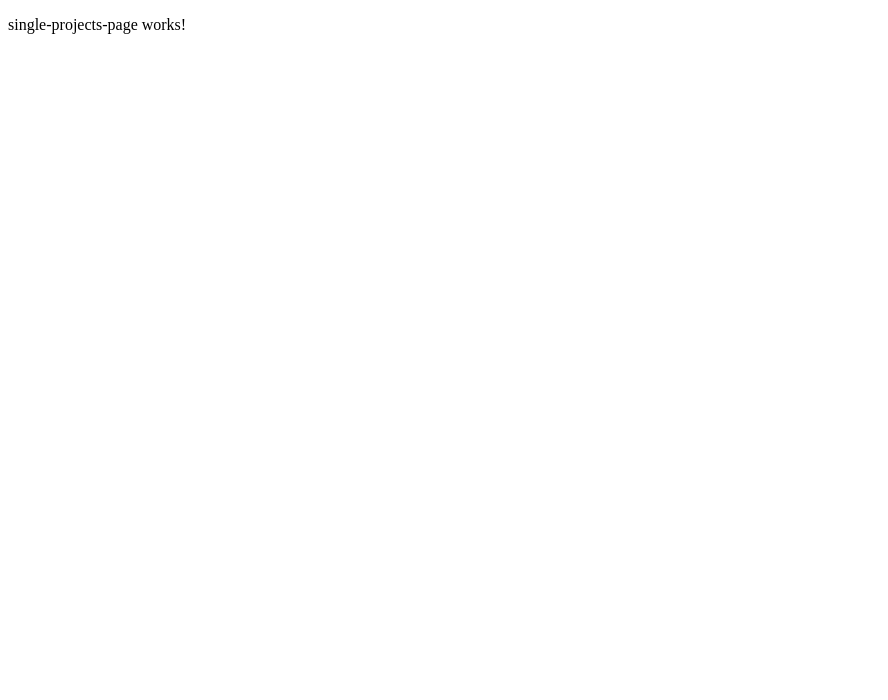
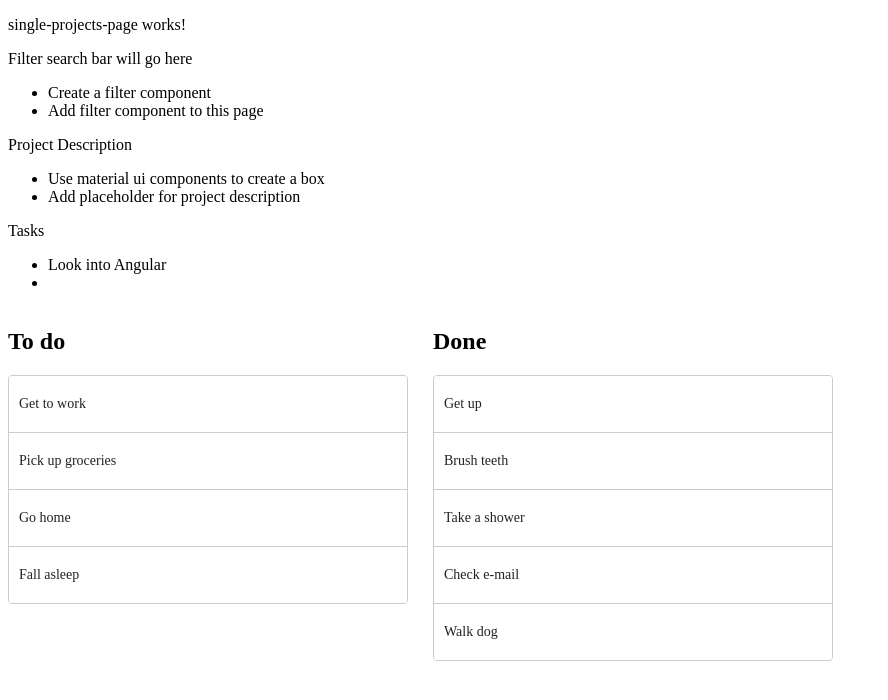
Before and after one commit to mhamiltonacademy/AstroNote, an Angular app: page /single-page in a window 1280 px wide. Shown: the top 700 px of the page, without its empty margins (0-888 px from the left). Built offline with nearby package versions, Linux system fonts and the light colour scheme.

Commit message:
implemented the DrageDropModule

```diff
--- a/package.json
+++ b/package.json
@@ -11,6 +11,7 @@
   "private": true,
   "dependencies": {
     "@angular/animations": "~13.2.0",
+    "@angular/cdk": "^13.3.0",
     "@angular/common": "~13.2.0",
     "@angular/compiler": "~13.2.0",
     "@angular/core": "~13.2.0",
--- /dev/null
+++ b/src/app/drag-drop-tasks/drag-drop-tasks.component.css
@@ -0,0 +1,54 @@
+.example-container {
+    width: 400px;
+    max-width: 100%;
+    margin: 0 25px 25px 0;
+    display: inline-block;
+    vertical-align: top;
+  }
+
+  .example-list {
+    border: solid 1px #ccc;
+    min-height: 60px;
+    background: white;
+    border-radius: 4px;
+    overflow: hidden;
+    display: block;
+  }
+
+  .example-box {
+    padding: 20px 10px;
+    border-bottom: solid 1px #ccc;
+    color: rgba(0, 0, 0, 0.87);
+    display: flex;
+    flex-direction: row;
+    align-items: center;
+    justify-content: space-between;
+    box-sizing: border-box;
+    cursor: move;
+    background: white;
+    font-size: 14px;
+  }
+
+  .cdk-drag-preview {
+    box-sizing: border-box;
+    border-radius: 4px;
+    box-shadow: 0 5px 5px -3px rgba(0, 0, 0, 0.2),
+                0 8px 10px 1px rgba(0, 0, 0, 0.14),
+                0 3px 14px 2px rgba(0, 0, 0, 0.12);
+  }
+
+  .cdk-drag-placeholder {
+    opacity: 0;
+  }
+
+  .cdk-drag-animating {
+    transition: transform 250ms cubic-bezier(0, 0, 0.2, 1);
+  }
+
+  .example-box:last-child {
+    border: none;
+  }
+
+  .example-list.cdk-drop-list-dragging .example-box:not(.cdk-drag-placeholder) {
+    transition: transform 250ms cubic-bezier(0, 0, 0.2, 1);
+  }
--- /dev/null
+++ b/src/app/drag-drop-tasks/drag-drop-tasks.component.html
@@ -0,0 +1,27 @@
+<div class="example-container">
+    <h2>To do</h2>
+
+    <div
+        cdkDropList
+        #todoList="cdkDropList"
+        [cdkDropListData]="todo"
+        [cdkDropListConnectedTo]="[doneList]"
+        class="example-list"
+        (cdkDropListDropped)="drop($event)">
+        <div class="example-box" *ngFor="let item of todo" cdkDrag>{{item}}</div>
+    </div>
+</div>
+
+<div class="example-container">
+    <h2>Done</h2>
+
+    <div
+        cdkDropList
+        #doneList="cdkDropList"
+        [cdkDropListData]="done"
+        [cdkDropListConnectedTo]="[todoList]"
+        class="example-list"
+        (cdkDropListDropped)="drop($event)">
+        <div class="example-box" *ngFor="let item of done" cdkDrag>{{item}}</div>
+    </div>
+</div>
--- /dev/null
+++ b/src/app/drag-drop-tasks/drag-drop-tasks.component.ts
@@ -0,0 +1,28 @@
+import { Component, OnInit } from '@angular/core';
+import {CdkDragDrop, moveItemInArray, transferArrayItem} from '@angular/cdk/drag-drop';
+
+@Component({
+  selector: 'app-drag-drop-tasks',
+  templateUrl: './drag-drop-tasks.component.html',
+  styleUrls: ['./drag-drop-tasks.component.css']
+})
+export class DragDropTasksComponent {
+
+    todo = ['Get to work', 'Pick up groceries', 'Go home', 'Fall asleep'];
+
+    done = ['Get up', 'Brush teeth', 'Take a shower', 'Check e-mail', 'Walk dog'];
+
+    drop(event: CdkDragDrop<string[]>) {
+      if (event.previousContainer === event.container) {
+        moveItemInArray(event.container.data, event.previousIndex, event.currentIndex);
+      } else {
+        transferArrayItem(
+          event.previousContainer.data,
+          event.container.data,
+          event.previousIndex,
+          event.currentIndex,
+        );
+      }
+    }
+
+}
--- a/src/app/single-projects-page/single-projects-page.component.html
+++ b/src/app/single-projects-page/single-projects-page.component.html
@@ -1 +1,20 @@
 <p>single-projects-page works!</p>
+
+<p>Filter search bar will go here</p>
+<ul>
+    <li>Create a filter component</li>
+    <li>Add filter component to this page</li>
+</ul>
+
+<p>Project Description</p>
+<ul>
+    <li>Use material ui components to create a box</li>
+    <li>Add placeholder for project description</li>
+</ul>
+
+<p>Tasks</p>
+<ul>
+    <li>Look into Angular </li>
+    <li></li>
+</ul>
+<app-drag-drop-tasks></app-drag-drop-tasks>
--- a/src/app/single-projects-page/single-projects-page.component.ts
+++ b/src/app/single-projects-page/single-projects-page.component.ts
@@ -1,4 +1,5 @@
 import { Component, OnInit } from '@angular/core';
+import { DragDropTasksComponent } from '../drag-drop-tasks/drag-drop-tasks.component';
 
 @Component({
   selector: 'app-single-projects-page',
```
Also changed, not shown: src/app/app.module.ts (+6 -2 lines), 2 other files (tests, documents, lock files or other folders).
